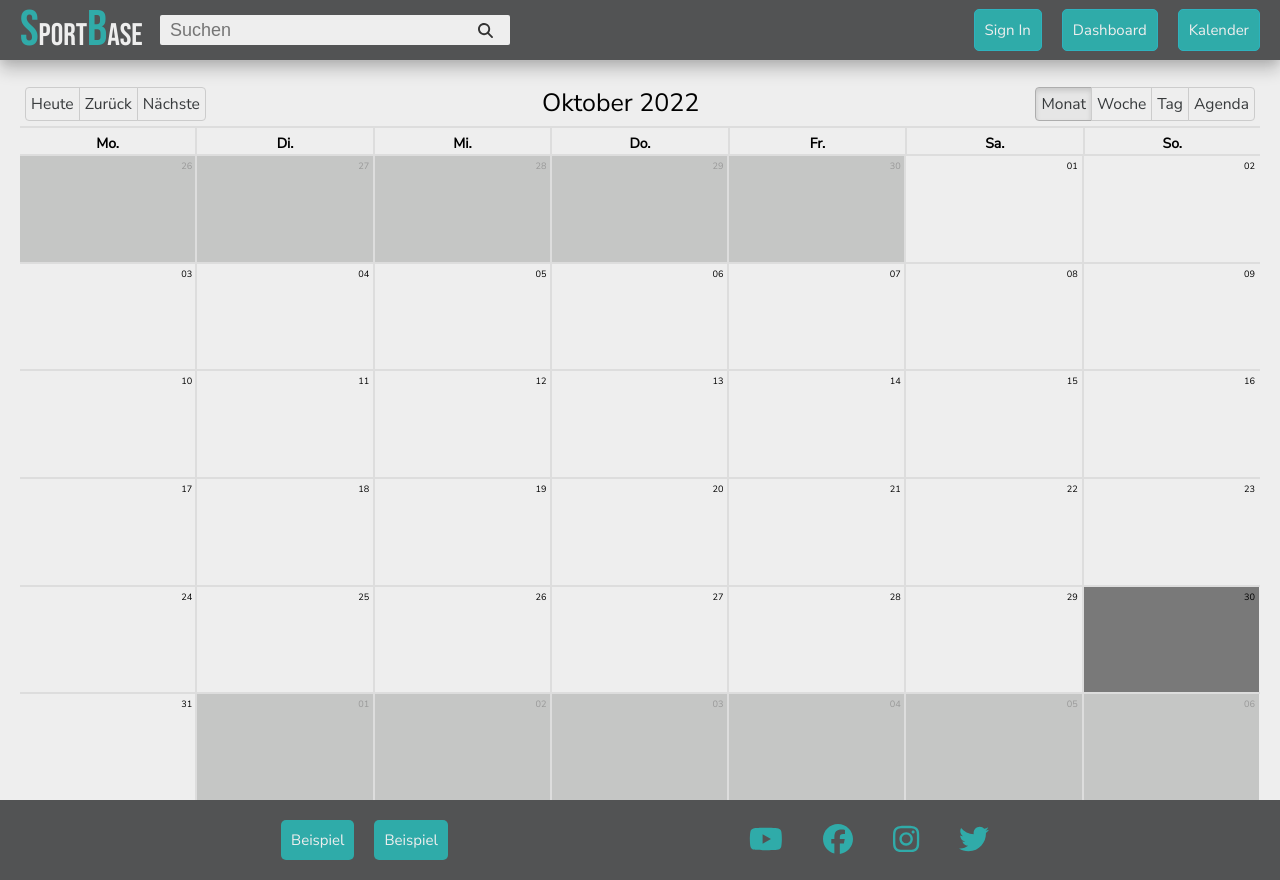
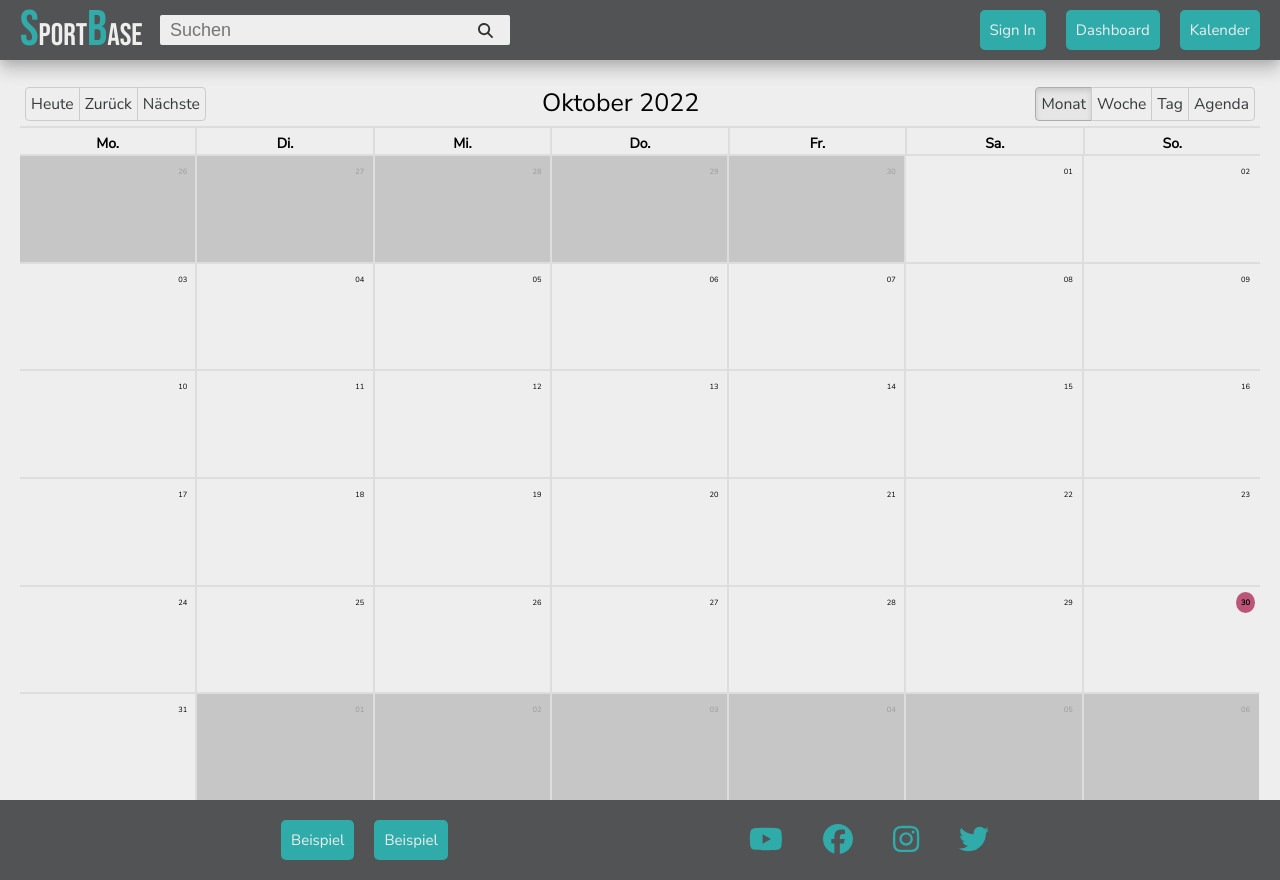
Before and after one commit to BarloGER/SportBase-Frontend, a React (Create React App) app: page /calendar in a window 1280 px wide. Built offline with nearby package versions, Linux system fonts and the light colour scheme; no server answers.

Commit message:
fixed navigation-expanded li color and restyled Calendar bg today

```diff
--- a/src/styles/navigation.css
+++ b/src/styles/navigation.css
@@ -41,8 +41,6 @@
   border-radius: 5px;
   padding: 1rem;
   font-size: 1.5rem;
-  border: 1px solid rgb(46, 178, 190);
-  /* #2caab5 */
   color: var(--white);
 }
 
@@ -128,6 +126,7 @@
     text-align: center;
     background-color: var(--white);
     border-radius: 0;
+    color: var(--black);
   }
 
   .navigation-menu li a {
--- a/src/styles/public-calendar.css
+++ b/src/styles/public-calendar.css
@@ -40,9 +40,9 @@
   background-color: var(--rbc-off-range-bg);
 }
 
-.rbc-today {
+/* .rbc-today {
   background-color: var(--rbc-today);
-}
+} */
 
 .rbc-event {
   background-color: var(--rbc-event);
@@ -92,6 +92,21 @@
   border-left: 0.2rem solid #ddd;
 }
 
+.rbc-date-cell {
+  font-size: 1.2rem;
+  padding: 0.5rem;
+}
+
+.rbc-date-cell button {
+  padding: 0.5rem;
+}
+
+.rbc-date-cell.rbc-now button {
+  font-weight: bold;
+  background-color: #ae2d58c9;
+  border-radius: 50%;
+}
+
 /* ----- end of month ----- */
 
 /* ----- start of week ----- */
@@ -134,6 +149,7 @@
 
 .rbc-day-slot .rbc-time-slot {
   border-top: none;
+  background-color: var(--white);
 }
 
 .rbc-day-slot div:nth-child(25) {
```
